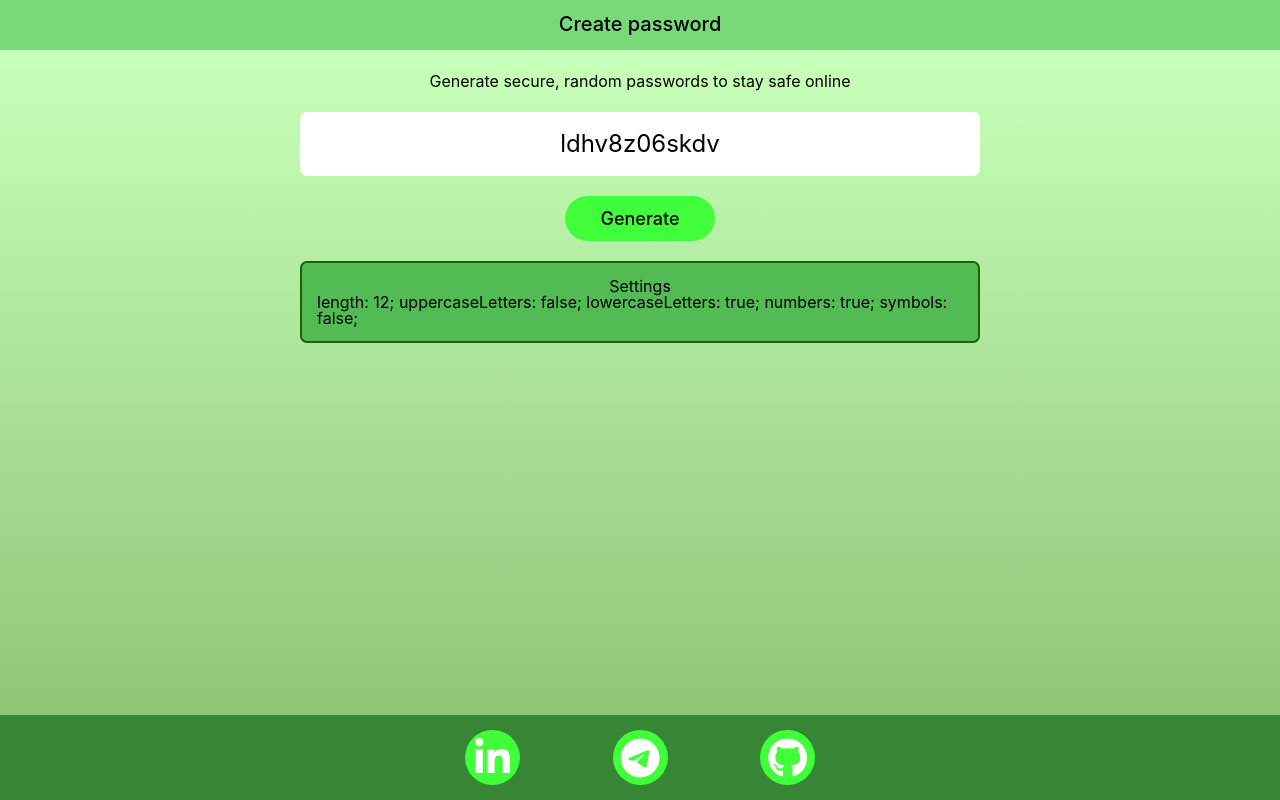
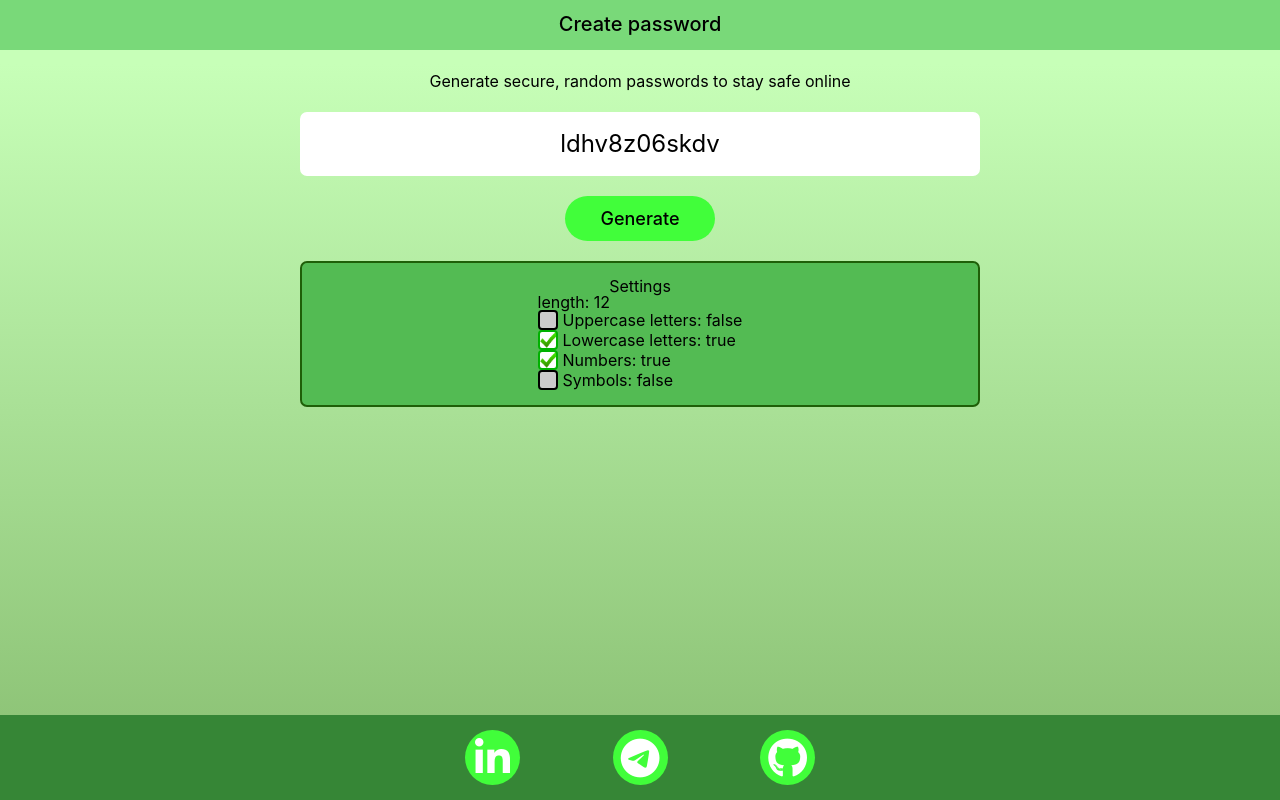
Before and after one commit to ssivenkov/Password-generator, a React (Create React App) app: page / in a window 1280 px wide. Built offline with nearby package versions, Linux system fonts and the light colour scheme.

Commit message:
add checkbox common component, add checkboxes in settings block

```diff
--- a/src/components/CreatePassword/CreatePassword.tsx
+++ b/src/components/CreatePassword/CreatePassword.tsx
@@ -1,6 +1,8 @@
 import { useEffect } from 'react';
 
 import { useDispatch, useSelector } from 'react-redux';
+
+import { Checkbox } from '../common/Checkbox/Checkbox';
 
 import style from './CreatePassword.module.scss';
 
@@ -14,7 +16,13 @@ import {
   ZERO,
   TWO,
 } from 'constants/common';
-import { setPassword } from 'store/actions/createPasswordActions';
+import {
+  changeLowercaseLetters,
+  changeNumbers,
+  changeSymbols,
+  changeUppercaseLetters,
+  setPassword,
+} from 'store/actions/createPasswordActions';
 import { AppRootStateType } from 'store/store';
 import { ReturnComponentType } from 'types/ReturnComponentType';
 
@@ -49,6 +57,11 @@ export const CreatePassword = (): ReturnComponentType => {
     Number(passwordSymbols);
   const maxPortionLength = Math.floor(passwordLength / passwordSymbolsProportion);
 
+  /**
+   * adds a random number of random character types to the result variable.
+   * @param {Array} arr array of characters of the same type to form a fragment.
+   * @return {void} void.
+   * */
   const addPortion = (arr: Array<number | string>): void => {
     const maxPortion: Array<number | string> = [];
     // eslint-disable-next-line no-plusplus
@@ -110,11 +123,43 @@ export const CreatePassword = (): ReturnComponentType => {
       <div className={style.settingsContainer}>
         <div>Settings</div>
         <div>
-          <span>length: {passwordLength}; </span>
-          <span>uppercaseLetters: {`${passwordUppercaseLetters}`}; </span>
-          <span>lowercaseLetters: {`${passwordLowercaseLetters}`}; </span>
-          <span>numbers: {`${passwordNumbers}`}; </span>
-          <span>symbols: {`${passwordSymbols}`}; </span>
+          <span>length: {passwordLength}</span>
+          <div>
+            <Checkbox
+              onChangeChecked={() =>
+                dispatch(changeUppercaseLetters(!passwordUppercaseLetters))
+              }
+              checked={passwordUppercaseLetters}
+            >
+              Uppercase letters: {`${passwordUppercaseLetters}`}
+            </Checkbox>
+          </div>
+          <div>
+            <Checkbox
+              onChangeChecked={() =>
+                dispatch(changeLowercaseLetters(!passwordLowercaseLetters))
+              }
+              checked={passwordLowercaseLetters}
+            >
+              Lowercase letters: {`${passwordLowercaseLetters}`}
+            </Checkbox>
+          </div>
+          <div>
+            <Checkbox
+              onChangeChecked={() => dispatch(changeNumbers(!passwordNumbers))}
+              checked={passwordNumbers}
+            >
+              Numbers: {`${passwordNumbers}`}
+            </Checkbox>
+          </div>
+          <div>
+            <Checkbox
+              onChangeChecked={() => dispatch(changeSymbols(!passwordSymbols))}
+              checked={passwordSymbols}
+            >
+              Symbols: {`${passwordSymbols}`}
+            </Checkbox>
+          </div>
         </div>
       </div>
     </div>
--- /dev/null
+++ b/src/components/common/Checkbox/Checkbox.module.scss
@@ -0,0 +1,26 @@
+.labelContainer {
+    display: flex;
+    align-items: center;
+}
+
+.checkbox {
+    appearance: none;
+    -webkit-appearance: none;
+    width: 20px;
+    height: 20px;
+    border-radius: 4px;
+    background-color: #ccc;
+    border: 2px solid #000;
+    display: inline-flex;
+    align-items: center;
+    user-select: none;
+    cursor: pointer;
+    margin-right: 5px;
+}
+
+.checkbox:checked {
+    background-color: #fff;
+    background-image: url(../../../assets/images/check.png);
+    background-size: cover;
+    border: 2px solid #00b100;
+}
--- /dev/null
+++ b/src/components/common/Checkbox/Checkbox.tsx
@@ -0,0 +1,46 @@
+import React, { ChangeEvent, DetailedHTMLProps, InputHTMLAttributes } from 'react';
+
+import style from './Checkbox.module.scss';
+
+import { ReturnComponentType } from 'types/ReturnComponentType';
+
+type DefaultInputPropsType = DetailedHTMLProps<
+  InputHTMLAttributes<HTMLInputElement>,
+  HTMLInputElement
+>;
+
+type CheckboxPropsType = DefaultInputPropsType & {
+  onChangeChecked: (checked: boolean) => void;
+};
+
+export const Checkbox: React.FC<CheckboxPropsType> = ({
+  onChange,
+  onChangeChecked,
+  className,
+  children,
+  checked,
+}): ReturnComponentType => {
+  const onChangeCallback = (e: ChangeEvent<HTMLInputElement>): void => {
+    if (onChange) {
+      onChange(e);
+    }
+    if (onChangeChecked) {
+      onChangeChecked(e.currentTarget.checked);
+    }
+  };
+
+  const finalInputClassName = `${style.checkbox} ${className || ''}`;
+
+  return (
+    // eslint-disable-next-line jsx-a11y/label-has-associated-control
+    <label className={style.labelContainer}>
+      <input
+        type="checkbox"
+        onChange={onChangeCallback}
+        className={finalInputClassName}
+        checked={checked}
+      />
+      {children && <span>{children}</span>}
+    </label>
+  );
+};
--- a/src/store/actions/createPasswordActions.ts
+++ b/src/store/actions/createPasswordActions.ts
@@ -2,12 +2,20 @@ export enum CREATE_PASSWORD_ACTIONS {
   SET_ERROR_MESSAGE = 'createPasswordReducer/SET-ERROR-MESSAGE',
   SET_PASSWORD = 'createPasswordReducer/SET-PASSWORD',
   SET_LENGTH = 'createPasswordReducer/SET-LENGTH',
+  CHANGE_UPPERCASE_LETTERS = 'createPasswordReducer/CHANGE-UPPERCASE-LETTERS',
+  CHANGE_LOWERCASE_LETTERS = 'createPasswordReducer/CHANGE-LOWERCASE-LETTERS',
+  CHANGE_NUMBERS = 'createPasswordReducer/CHANGE-NUMBERS',
+  CHANGE_SYMBOLS = 'createPasswordReducer/CHANGE-SYMBOLS',
 }
 
 export type createPasswordActionsType =
   | ReturnType<typeof setErrorMessage>
   | ReturnType<typeof setPassword>
-  | ReturnType<typeof setLength>;
+  | ReturnType<typeof setLength>
+  | ReturnType<typeof changeUppercaseLetters>
+  | ReturnType<typeof changeLowercaseLetters>
+  | ReturnType<typeof changeNumbers>
+  | ReturnType<typeof changeSymbols>;
 
 export const setErrorMessage = (error: boolean, textError: string) =>
   ({ type: CREATE_PASSWORD_ACTIONS.SET_ERROR_MESSAGE, error, textError } as const);
@@ -17,3 +25,15 @@ export const setPassword = (password: string) =>
 
 export const setLength = (length: number) =>
   ({ type: CREATE_PASSWORD_ACTIONS.SET_LENGTH, length } as const);
+
+export const changeUppercaseLetters = (uppercaseLetters: boolean) =>
+  ({ type: CREATE_PASSWORD_ACTIONS.CHANGE_UPPERCASE_LETTERS, uppercaseLetters } as const);
+
+export const changeLowercaseLetters = (lowercaseLetters: boolean) =>
+  ({ type: CREATE_PASSWORD_ACTIONS.CHANGE_LOWERCASE_LETTERS, lowercaseLetters } as const);
+
+export const changeNumbers = (numbers: boolean) =>
+  ({ type: CREATE_PASSWORD_ACTIONS.CHANGE_NUMBERS, numbers } as const);
+
+export const changeSymbols = (symbols: boolean) =>
+  ({ type: CREATE_PASSWORD_ACTIONS.CHANGE_SYMBOLS, symbols } as const);
--- a/src/store/reducers/createPasswordReducer.ts
+++ b/src/store/reducers/createPasswordReducer.ts
@@ -28,6 +28,14 @@ export const createPasswordReducer = (
       return { ...state, password: action.password };
     case CREATE_PASSWORD_ACTIONS.SET_LENGTH:
       return { ...state, length: action.length };
+    case CREATE_PASSWORD_ACTIONS.CHANGE_UPPERCASE_LETTERS:
+      return { ...state, uppercaseLetters: action.uppercaseLetters };
+    case CREATE_PASSWORD_ACTIONS.CHANGE_LOWERCASE_LETTERS:
+      return { ...state, lowercaseLetters: action.lowercaseLetters };
+    case CREATE_PASSWORD_ACTIONS.CHANGE_NUMBERS:
+      return { ...state, numbers: action.numbers };
+    case CREATE_PASSWORD_ACTIONS.CHANGE_SYMBOLS:
+      return { ...state, symbols: action.symbols };
     default:
       return state;
   }
```
Also changed, not shown: src/assets/images/check.png (added).
